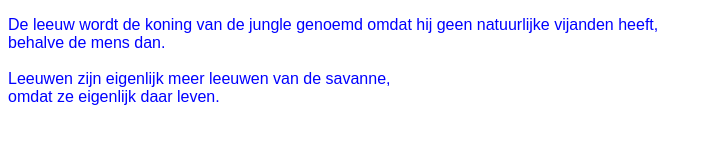
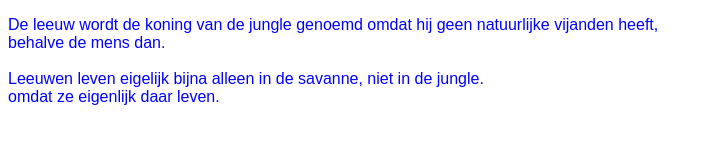
Before and after one commit to Tycho2014/info1, a plain HTML site: page index.html in a window 1280 px wide. Shown: the whole page, without its empty margins (0-712 px from the left). Drawn offline with Linux system fonts and the light colour scheme.

Commit message:
Update index.html

```diff
--- a/index.html
+++ b/index.html
@@ -14,7 +14,7 @@
 <body>
     <p>De leeuw wordt de koning van de jungle genoemd omdat hij geen natuurlijke vijanden heeft,<br>
     behalve de mens dan.<br><br>
-    Leeuwen zijn eigenlijk meer leeuwen van de savanne,<br>
+    Leeuwen leven eigelijk bijna alleen in de savanne, niet in de jungle.<br>
     omdat ze eigenlijk daar leven.</p>
 </body>
 </html>
```
